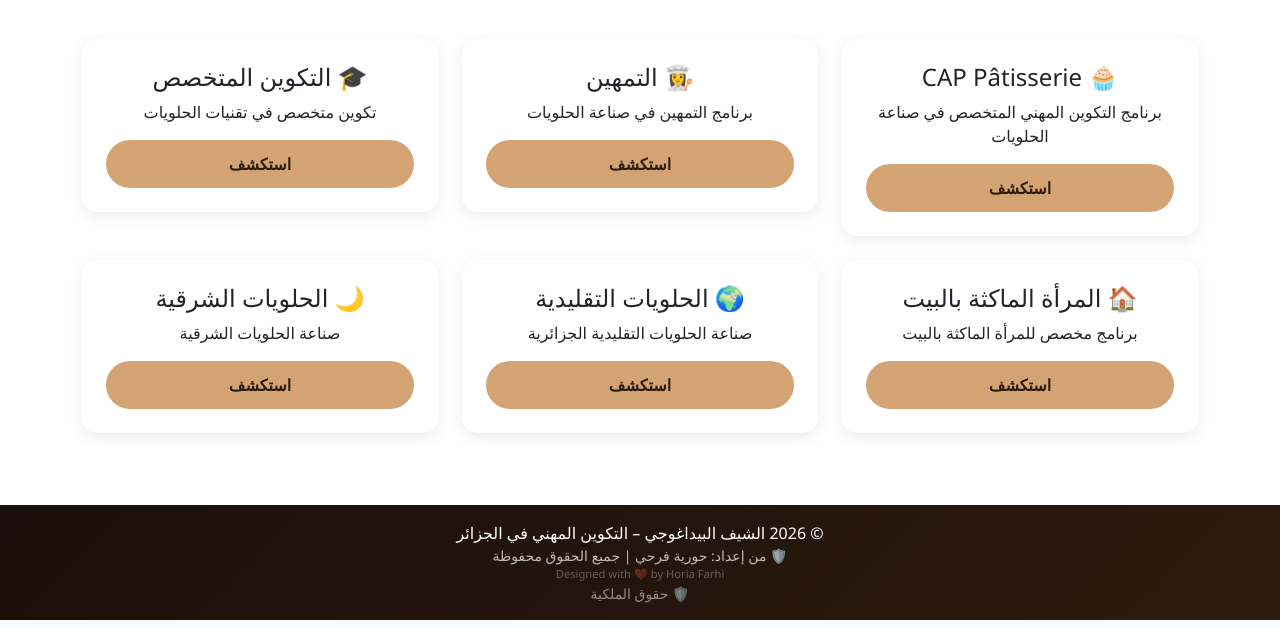
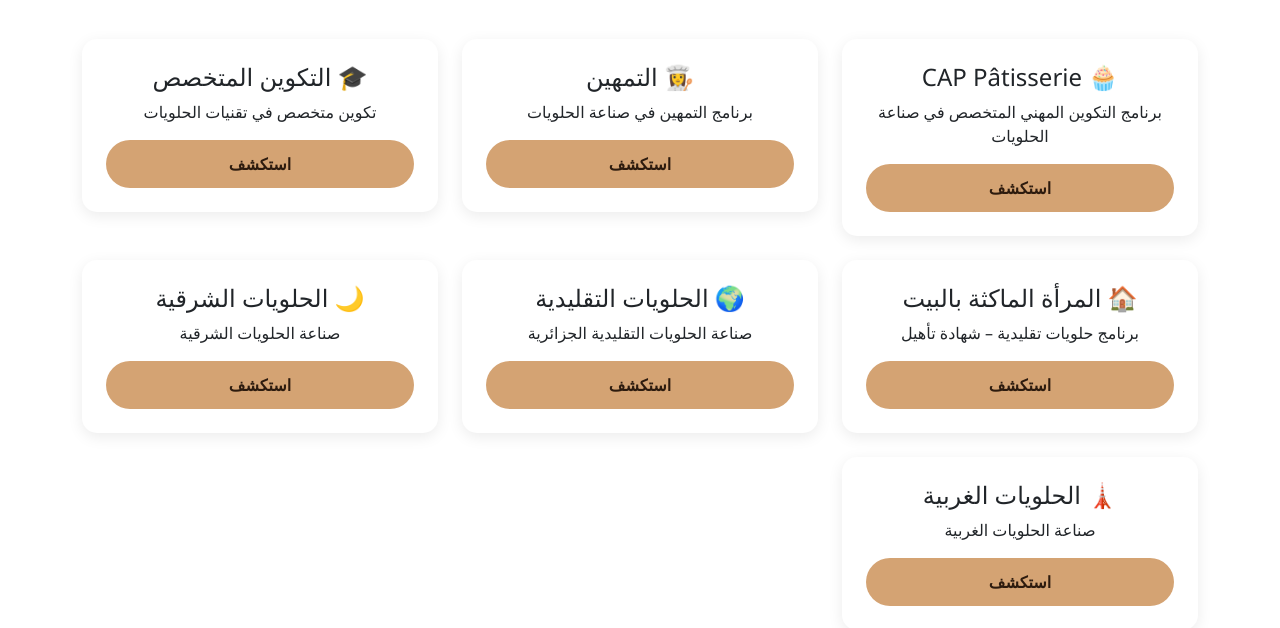
Before and after one commit to houriafarhi97-commits/Le-Chef-Pedagogique, a plain HTML site: page programs.html in a window 1280 px wide. Shown: the part 172-800 px from the top of the page. Drawn offline with nearby package versions, Linux system fonts and the light colour scheme.

```diff
--- a/programs.html
+++ b/programs.html
@@ -1,4 +1,3 @@
-
 
 <!DOCTYPE html>
 <html lang="ar" dir="rtl">
@@ -56,8 +55,8 @@
                 <div class="col-md-4 mb-4">
                     <div class="card p-4 text-center">
                         <h4>🏠 المرأة الماكثة بالبيت</h4>
-                        <p>برنامج مخصص للمرأة الماكثة بالبيت</p>
-                        <a href="#" class="btn btn-warning">استكشف</a>
+                        <p>برنامج حلويات تقليدية – شهادة تأهيل</p>
+                        <a href="program-woman.html" class="btn btn-warning">استكشف</a>
                     </div>
                 </div>
                 <div class="col-md-4 mb-4">
@@ -74,6 +73,13 @@
                         <a href="#" class="btn btn-warning">استكشف</a>
                     </div>
                 </div>
+                <div class="col-md-4 mb-4">
+                    <div class="card p-4 text-center">
+                        <h4>🗼 الحلويات الغربية</h4>
+                        <p>صناعة الحلويات الغربية</p>
+                        <a href="#" class="btn btn-warning">استكشف</a>
+                    </div>
+                </div>
             </div>
         </div>
     </section>
@@ -87,4 +93,4 @@
 
     <script src="https://cdn.jsdelivr.net/npm/bootstrap@5.3.0/dist/js/bootstrap.bundle.min.js"></script>
 </body>
-</html>
+</html>تصحيح صفحة البرنامج واضافة برنامج المراة المااكثة بالبيت
```
